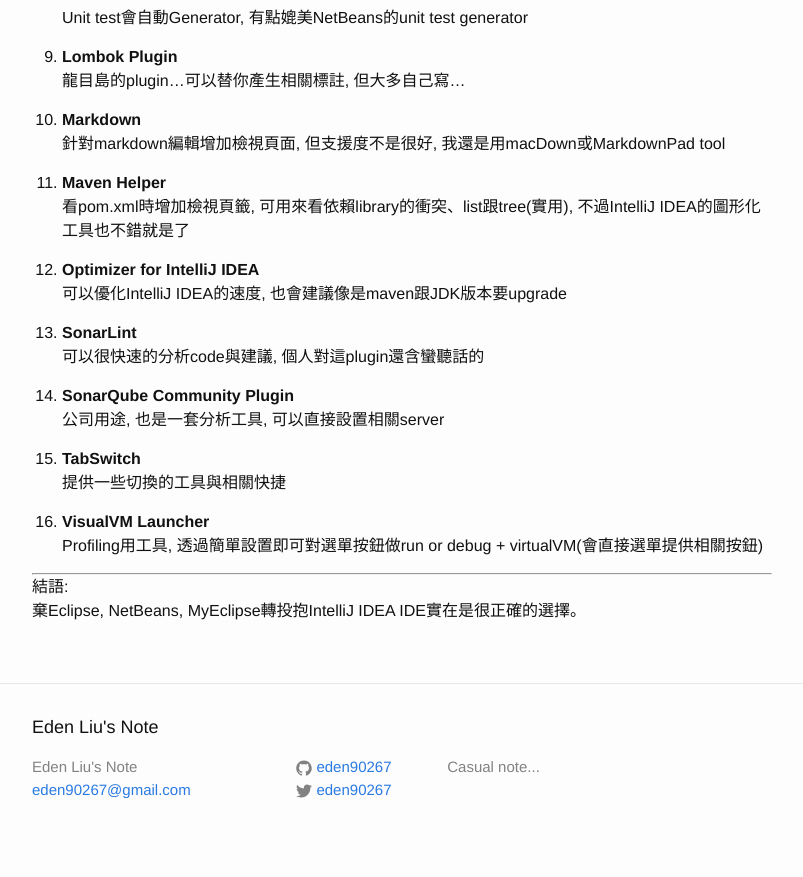
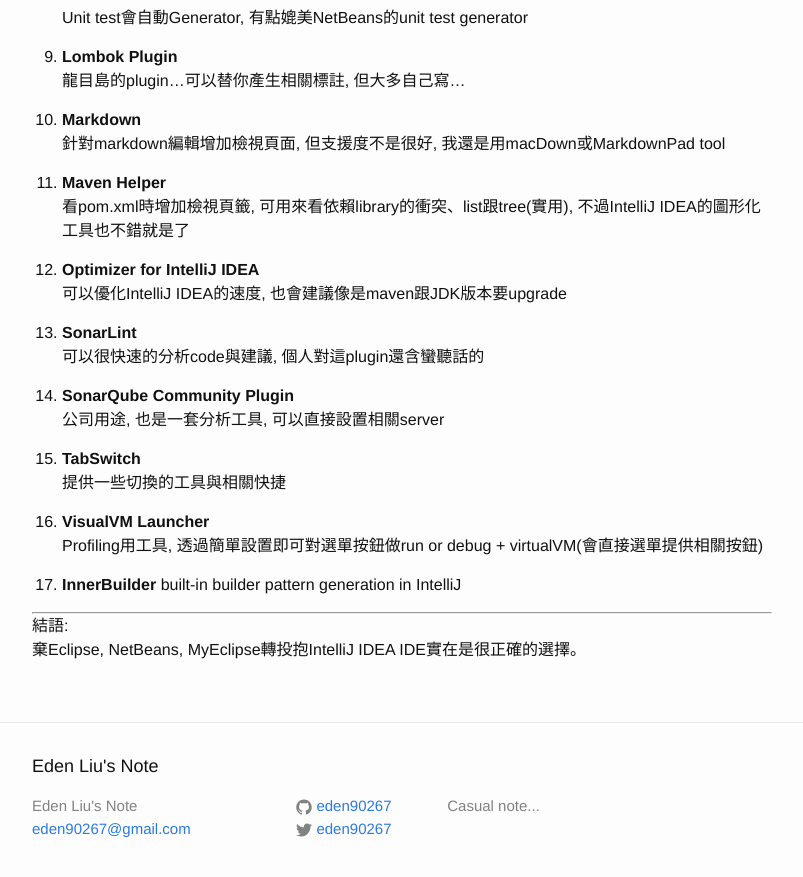
Before and after one commit to eden90267/eden90267.github.io, a Jekyll site: the page built from _posts/2016-02-26-intellij-IDEA-common-plugins.markdown, in a window 1280 px wide and 900 px high, scrolled down 785 px. Shown: the top 877 px of the window, without its empty margins (238-1041 px from the left). Built offline with Jekyll 4.4.1, drawn with Linux system fonts in a browser that asks for light colours.

Commit message:
add item with intellij-IDEA-common-plugins page

```diff
--- a/_posts/2016-02-26-intellij-IDEA-common-plugins.markdown
+++ b/_posts/2016-02-26-intellij-IDEA-common-plugins.markdown
@@ -56,6 +56,9 @@ Unit test會自動Generator, 有點媲美NetBeans的unit test generator
 16. **VisualVM Launcher**
 Profiling用工具, 透過簡單設置即可對選單按鈕做run or debug + virtualVM(會直接選單提供相關按鈕)
 
+17. **InnerBuilder**
+built-in builder pattern generation in IntelliJ
+
 ---
 結語:
 棄Eclipse, NetBeans, MyEclipse轉投抱IntelliJ IDEA IDE實在是很正確的選擇。
```
